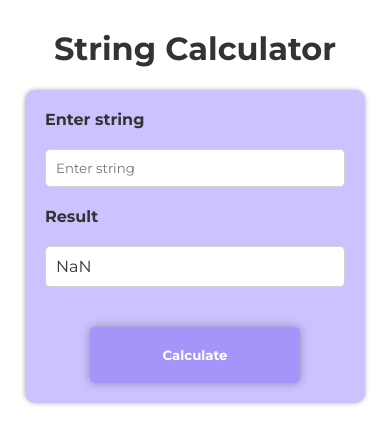
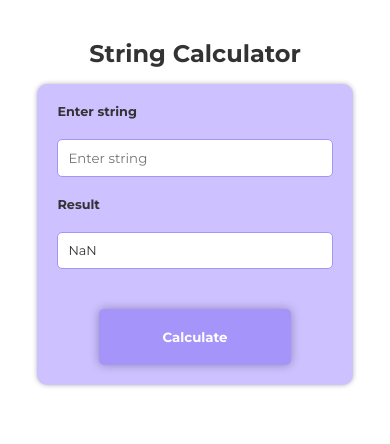
Before and after one commit to neel-am28/incubyte-tdd-task, a website: page index.html in a window 390 px wide. Both pictures are taken after typing "Sample" into the empty fields and a click on the button "Calculate". Drawn offline with Linux system fonts and the light colour scheme.

Commit message:
responsiveness and minor code refactoring

```diff
--- a/index.html
+++ b/index.html
@@ -35,6 +35,7 @@
       calculateButton.addEventListener("click", () => {
         const numString = numInput.value.trim()
         error.innerHTML = ""
+        result.innerHTML = "0"
         if (!numString) {
           // Check if the input is empty
           error.style.display = "block"
@@ -44,18 +45,18 @@
         }
         try {
           const addResult = add(numString)
+
           if (addResult === 0) {
-            error.style.display = "block"
-            error.innerHTML = "The input seems to be invalid or empty for calculation."
-            hideErrorMsg()
-            return
+            result.innerHTML = "0"
+          } else {
+            result.innerHTML = addResult
           }
-          result.innerHTML = addResult
         } catch (err) {
           error.style.display = "block"
-          if (err) error.innerHTML = err
+          error.innerHTML = err.message || "An error occurred during the calculation."
           hideErrorMsg()
         }
+
         numInput.value = ""
       })
     </script>
--- a/style.css
+++ b/style.css
@@ -24,14 +24,15 @@ body {
   display: flex;
   flex-direction: column;
   gap: 20px;
-  width: 300px;
+  width: 100%;
+  max-width: 350px;
 }
 
 input,
 button {
   padding: 10px;
   border-radius: 5px;
-  border: 1px solid var(--border);
+  border: 1px solid var(--secondary);
   outline: none;
   font-family: "Montserrat", serif;
 }
@@ -60,7 +61,7 @@ span#result {
   width: auto;
   background: #ffffff;
   padding: 10px;
-  border: 1px solid var(--border);
+  border: 1px solid var(--secondary);
   border-radius: 5px;
 }
 
@@ -77,3 +78,16 @@ span#error {
 label {
   font-weight: bold;
 }
+
+@media (max-width: 768px) {
+  body {
+    font-size: 0.8rem;
+    padding: 15px;
+  }
+  h1 {
+    font-size: 1.5rem;
+  }
+  #calculatorContainer {
+    width: 80%;
+  }
+}
```
Also changed, not shown: 2 other files.
